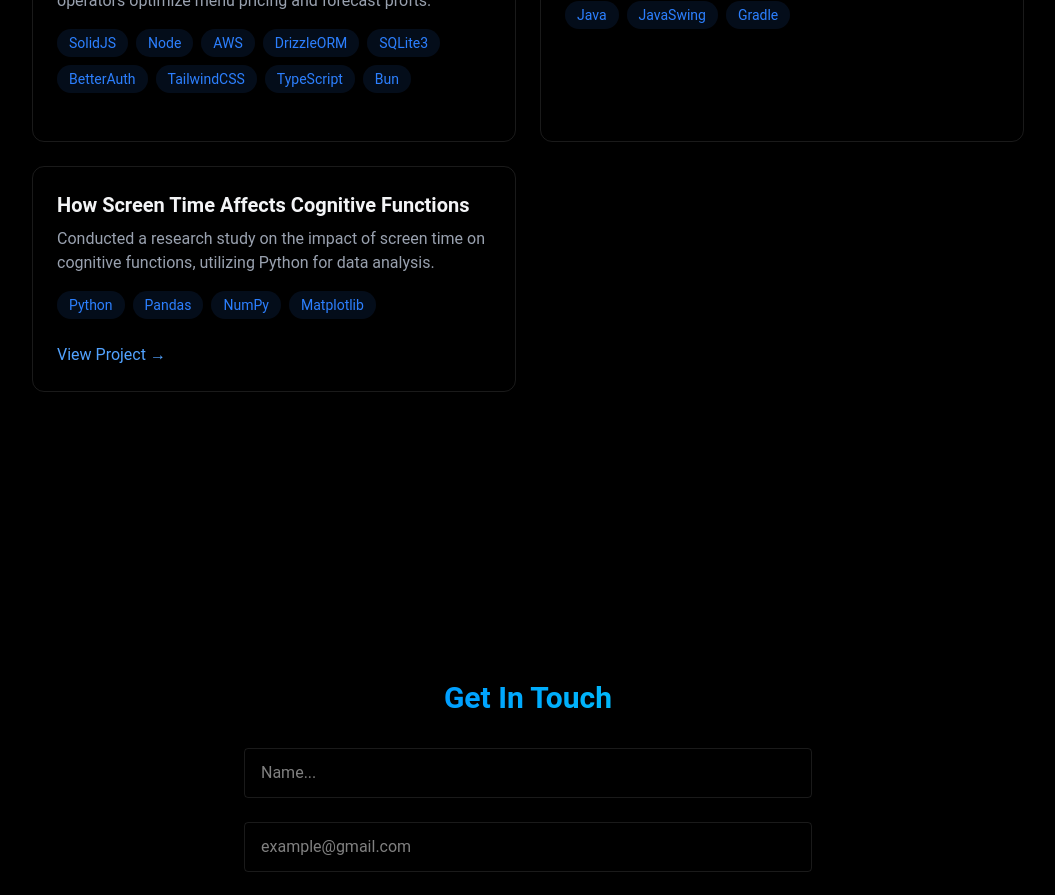
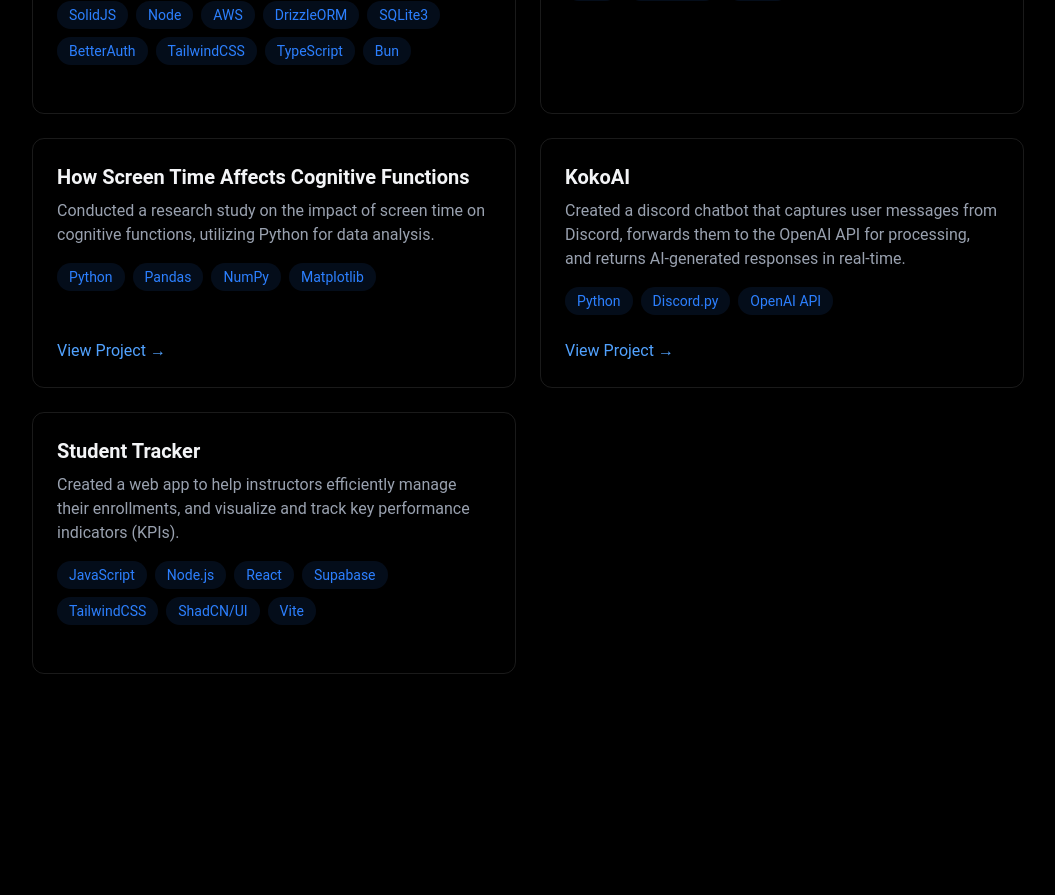
Before and after one commit to JustinKeith05/Justin-s-Website, a React (Vite) app: page / in a window 1280 px wide. Shown: the part 2440-3335 px from the top of the page, without its empty margins (112-1167 px from the left). Built offline with nearby package versions, Linux system fonts and the light colour scheme.

Commit message:
Added more projects.

```diff
--- a/src/components/sections/Projects.jsx
+++ b/src/components/sections/Projects.jsx
@@ -19,6 +19,20 @@ export const Projects = () => {
             description: "Conducted a research study on the impact of screen time on cognitive functions, utilizing Python for data analysis.",
             technologies: ["Python", "Pandas", "NumPy", "Matplotlib"],
             link: "https://github.com/JustinKeith05/ser494_23fc_project"
+        },
+
+        {
+            title: "KokoAI",
+            description: "Created a discord chatbot that captures user messages from Discord, forwards them to the OpenAI API for processing, and returns AI-generated responses in real-time.",
+            technologies: ["Python", "Discord.py", "OpenAI API"],
+            link: "https://github.com/JustinKeith05/KokoAI-Discord-Chatbot"
+        },
+
+        {
+            title: "Student Tracker",
+            description: "Created a web app to help instructors efficiently manage their enrollments, and visualize and track key performance indicators (KPIs). ",
+            technologies: ["JavaScript", "Node.js", "React", "Supabase", "TailwindCSS", "ShadCN/UI", "Vite"],
+            link: ""
         }
     ];
 
```
